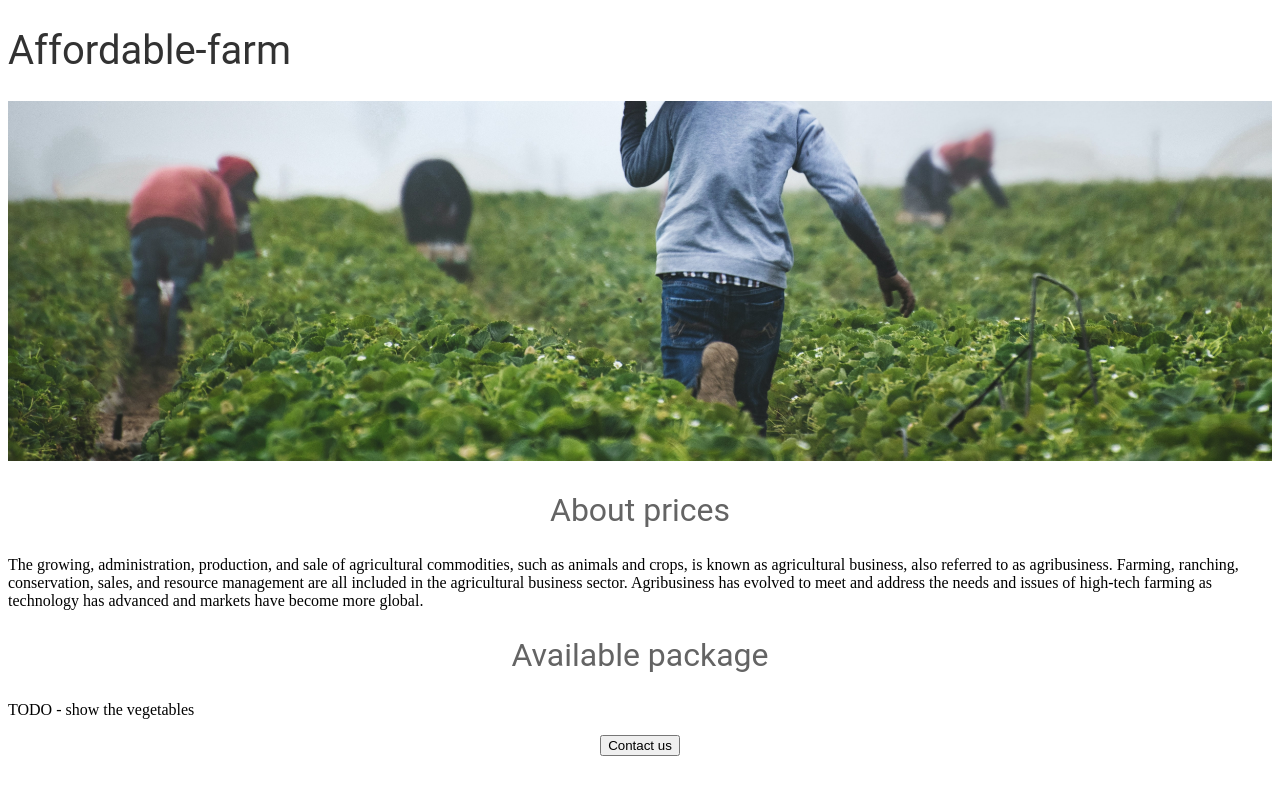
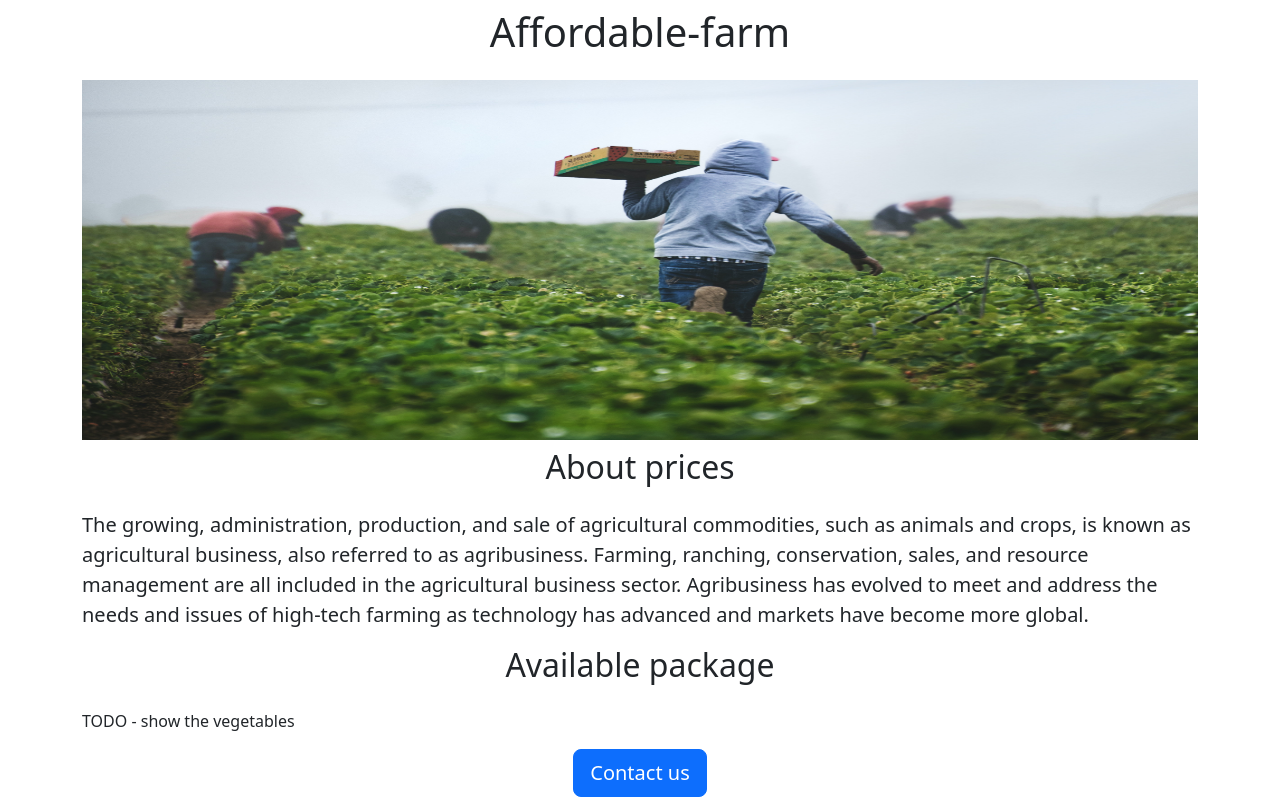
Before and after one commit to Nkuluh/Market, a Flask app: page / in a window 1280 px wide. Run offline with Flask 2, Linux system fonts and the light colour scheme.

Commit message:
added borders and fond

```diff
--- a/templates/home.html
+++ b/templates/home.html
@@ -2,48 +2,29 @@
 <html>
 <head>
   <title>Affoedable Farm</title>
+  <meta charset="utf-8">
+    <meta name="viewport" content="width=device-width, initial-scale=1">
+  <link
+     href="https://cdn.jsdelivr.net/npm/bootstrap@5.3.0-alpha1/dist/css/bootstrap.min.css" rel="stylesheet" integrity="sha384-GLhlTQ8iRABdZLl6O3oVMWSktQOp6b7In1Zl3/Jr59b6EGGoI1aFkw7cmDA6j6gD" crossorigin="anonymous">
   <style>
-    h1 {
-      font-size: 40px;
-      font-family: Roboto;
-      font-weight: normal;
-      color: rgb(50, 50, 50);
-     text-aligncenterr;
+    #banner {
+      height: 360px;
+      width: 100%;
     }
+  </style>
 
-    #banner {
-       width:100%;
-      height: 360px;
-      object-fit: cover;
-    }
-    h2 {
-      font-family: roboto;
-      font-size: 32px;
-      color: rgb(100, 100, 100);
-      text-align: center;
-      font-weight: normal;
-    }
-
-    .body text {
-      font-family: roboto;
-      color: rgb(80, 80, 80);
-      #container {
-        max-width: 720px;
-        margin: 0 auto;
-      }
-  </style>
 </head>
   <body>
-    <div id= 'container'>
-   <h1> Affordable-farm </h1>
-    <img id= "banner" src = "https://affordable-farm-website.nkulumthethwa.repl.co/static/banner.jpeg.jpg" >
-    <h2>About prices</h2>
-    <p class="bodytext">The growing, administration, production, and sale of agricultural commodities, such as animals and crops, is known as agricultural business, also referred to as agribusiness. Farming, ranching, conservation, sales, and resource management are all included in the agricultural business sector. Agribusiness has evolved to meet and address the needs and issues of high-tech farming as technology has advanced and markets have become more global.
+    <div class="container" >
+   <h1 class= "text-center mt-2 mb-4"> Affordable-farm </h1>
+    <img class="img-fluid" id= "banner" src = "https://affordable-farm-website.nkulumthethwa.repl.co/static/banner.jpeg.jpg" >
+    <h2 class= "text-center mt-2 mb-4">About prices</h2>
+    <p class="lead" >The growing, administration, production, and sale of agricultural commodities, such as animals and crops, is known as agricultural business, also referred to as agribusiness. Farming, ranching, conservation, sales, and resource management are all included in the agricultural business sector. Agribusiness has evolved to meet and address the needs and issues of high-tech farming as technology has advanced and markets have become more global.
     </p>
-    <h2> Available package </h2>
-    <p class="body text"> TODO - show the vegetables</p>
+    <h2 class= "text-center mt-2 mb-4" > Available package </h2>
+    <p > TODO - show the vegetables</p>
       <div style='text-align: center;'>
-    <button> Contact us </button>
+    <button class="btn btn-primary btn-lg"> Contact us </button>
       </div>
 
     </div>
```
